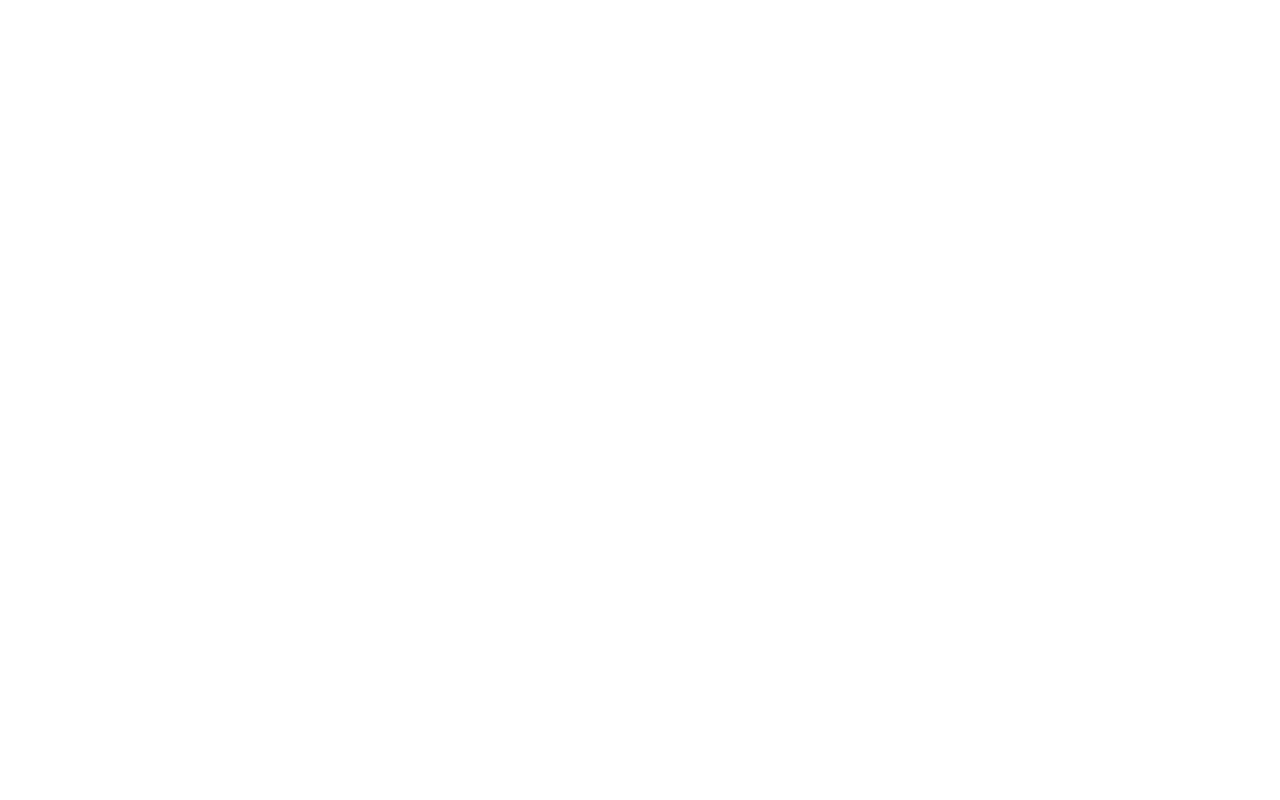
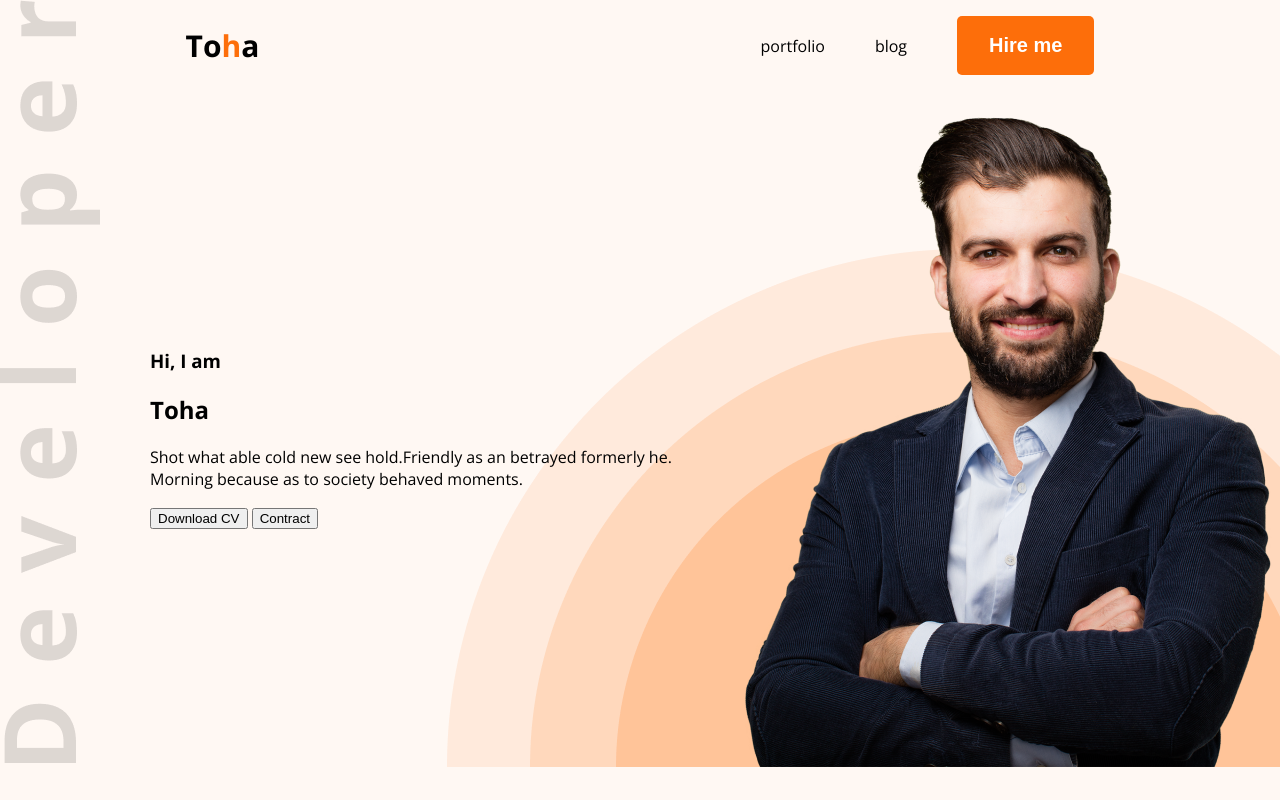
Before and after one commit to tamim-iqbal-taha-99/portfolio-project, a plain HTML site: page index.html in a window 1280 px wide. Drawn offline with nearby package versions, Linux system fonts and the light colour scheme.

Commit message:
commiting

```diff
--- a/index.html
+++ b/index.html
@@ -1,12 +1,46 @@
 <!DOCTYPE html>
 <html lang="en">
+
 <head>
     <meta charset="UTF-8">
     <meta name="viewport" content="width=device-width, initial-scale=1.0">
     <title>Tamim Iqbal Taha</title>
+    <link rel="stylesheet" href="styles/style.css">
+    <link rel="preconnect" href="https://fonts.googleapis.com">
+    <link rel="preconnect" href="https://fonts.gstatic.com" crossorigin>
+    <link href="https://fonts.googleapis.com/css2?family=Open+Sans:ital,wght@0,300..800;1,300..800&display=swap"
+        rel="stylesheet">
 </head>
-<body>
+
+<body class="open-sans">
+    <header>
+        <nav>
+            <div>
+                <h2>To<span>h</span>a</h2>
+                <ul>
+                    <li><a href="">portfolio</a></li>
+                    <li><a href="">blog</a></li>
+                    <li><button class="btn">Hire me</button></li>
+                </ul>
+            </div>
+        </nav>
+        <section id="poster">
+            <div id="inro">
+                <h3>Hi, I am</h3>
+                <h1>Toha</h1>
+                <p>Shot what able cold new see hold.Friendly as an betrayed formerly he. Morning because as to society
+                    behaved moments.</p>
+                <button>Download CV</button>
+                <button>Contract</button>
+            </div>
+            <div class="image">
+                <img src="images/hardy.png" alt="">
 
 
+            </div>
+        </section>
+    </header>
+
 </body>
+
 </html>
--- /dev/null
+++ b/styles/style.css
@@ -0,0 +1,79 @@
+
+.open-sans {
+  font-family: "Open Sans", sans-serif;
+  font-optical-sizing: auto;
+}
+body{
+    /* background-color: aqua; */
+    margin: 0%;
+    padding: 0%;
+    background-color: #FFF8F3;
+
+}
+nav div{
+    /* border: 1px solid red; */
+    display: flex;
+    justify-content: space-between;
+    margin: 0px auto;
+    align-items: center;
+    width: 71%;
+    padding:0px 5px 0px 5px;
+    /* justify-content: center; */
+    align-items: center;
+
+}
+ul{
+    display: flex;
+    gap: 50px;
+    /* text-decoration: none; */
+    list-style: none;
+    align-items: center;
+}
+nav h2{
+    /* background-color: #FD6E0A; */
+    font-weight: bolder;
+    font-size: 30px;
+}
+nav span{
+    color: #FD6E0A;
+}
+nav a{
+    /* background-color: black; */
+    text-decoration: none;
+    color: black;
+}
+.btn{
+    background-color:#FD6E0A ;
+    color: white;
+    font-size:  20px;
+    font-weight: bolder;
+    padding: 18px 32px;
+    border: none;
+    border-radius: 5px;
+
+
+}
+#poster{
+    /* background-color: pink; */
+    display: flex;
+    align-items: center;
+    margin-left: 150px;
+
+
+
+}
+.image{
+    /* background-color: black; */
+    max-height: max-content;
+    display: flex;
+
+
+
+
+}
+header{
+    background: url(../images/developer.png), url(../images/header_bg.png);
+    background-repeat: no-repeat;
+    background-position: top left, bottom right;
+
+}
```
Also changed, not shown: images/developer.png (added), images/hardy.png (added), images/header_bg.png (added), images/icons/facebook.png (added), images/icons/insta.png (added), images/icons/js.png (added), images/icons/mongo.png (added), images/icons/nodejs.png (added), images/icons/react.png (added), images/icons/twitter.png (added).
